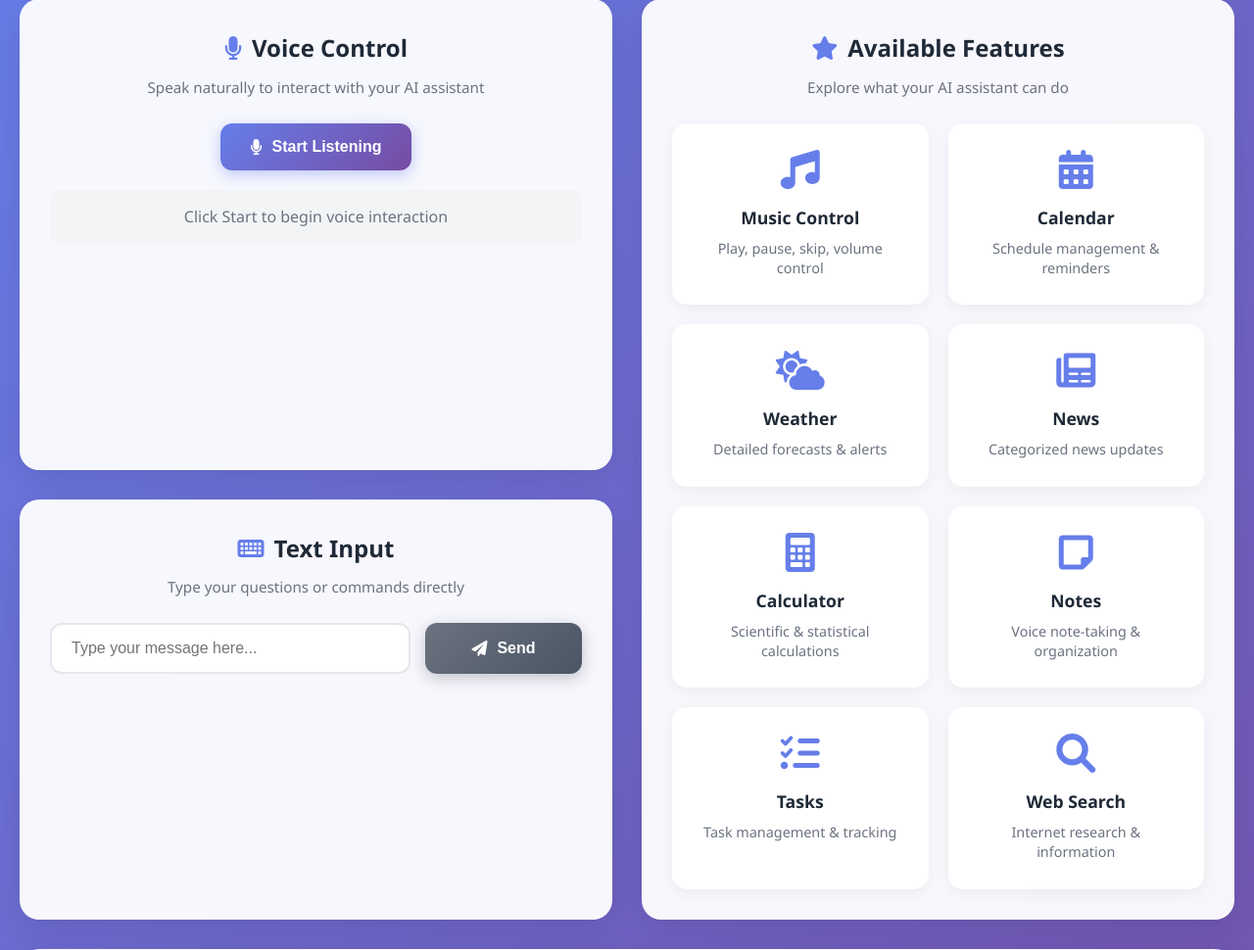
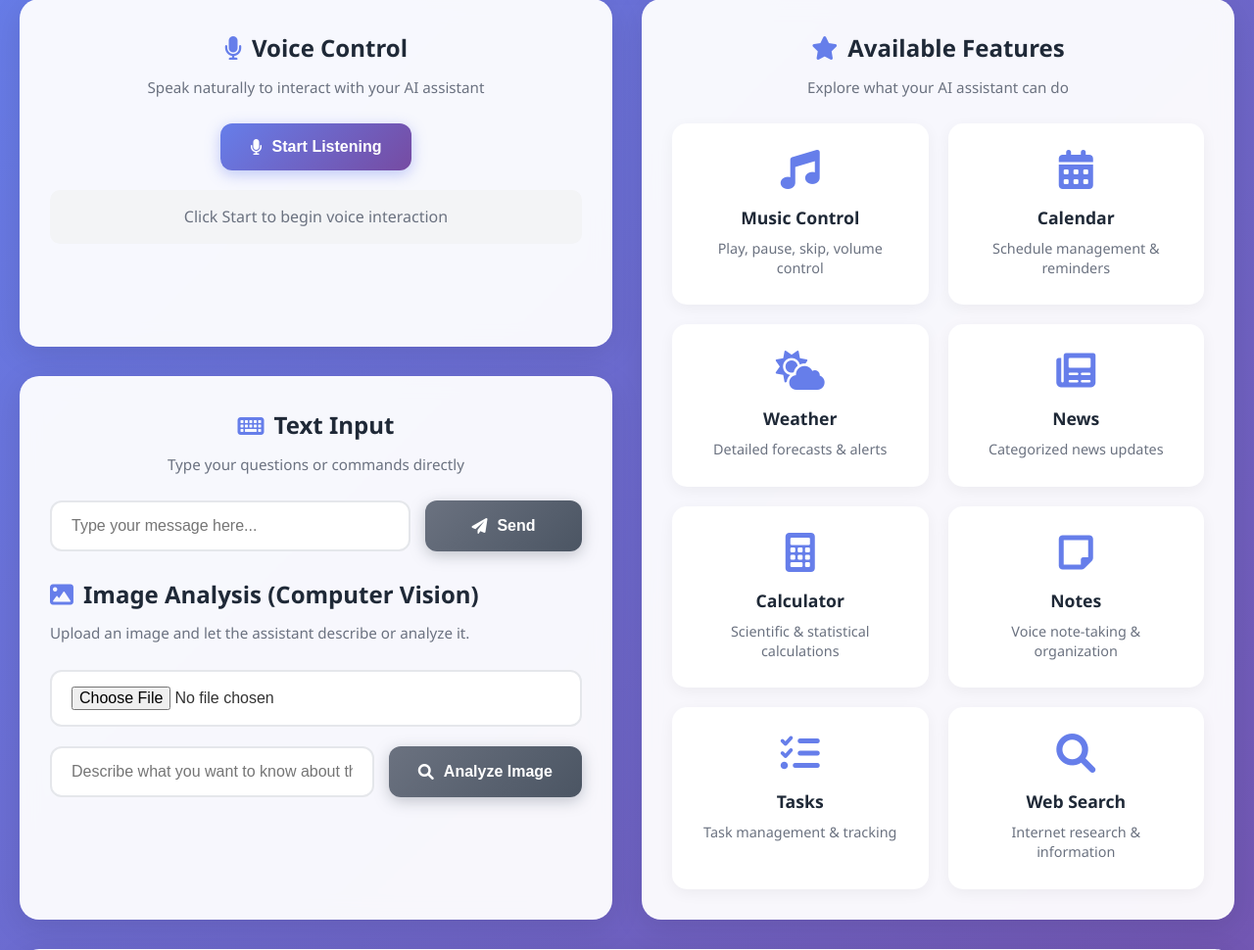
Before and after one commit to faizanarshad/Voice_Chatbot, a Flask app: page / in a window 1280 px wide. Shown: the part 144-1114 px from the top of the page at 98% size. Run offline with Flask 3, Linux system fonts and the light colour scheme.

Commit message:
add computer vision image analysis endpoint and UI
Co-authored-by: Cursor <cursoragent@cursor.com>

```diff
--- a/requirements.txt
+++ b/requirements.txt
@@ -20,3 +20,4 @@ pygame==2.6.1
 pyobjc-framework-Cocoa
 pyobjc-framework-Quartz
 pydub==0.25.1
+Pillow==10.4.0
--- a/src/voice_chatbot/core/app.py
+++ b/src/voice_chatbot/core/app.py
@@ -525,6 +525,39 @@ def test_feature(feature):
         logger.error(f"Error testing feature {feature}: {e}")
         return jsonify({'error': str(e)}), 500
 
+
+@app.route('/api/analyze-image', methods=['POST'])
+def analyze_image():
+    """
+    Analyze an uploaded image with the active LLM (OpenAI vision recommended).
+    Expects multipart/form-data with:
+      - image: file
+      - prompt: optional text prompt (defaults to generic description request)
+    """
+    try:
+        if 'image' not in request.files:
+            return jsonify({'status': 'error', 'message': 'No image file provided'}), 400
+
+        image_file = request.files['image']
+        if image_file.filename == '':
+            return jsonify({'status': 'error', 'message': 'Empty filename for image upload'}), 400
+
+        prompt = request.form.get('prompt', 'Describe this image in detail.')
+        image_bytes = image_file.read()
+
+        if not image_bytes:
+            return jsonify({'status': 'error', 'message': 'Uploaded image is empty'}), 400
+
+        response_text = chatbot.nlp_engine.analyze_image(image_bytes, prompt)
+
+        return jsonify({
+            'status': 'success',
+            'response': response_text
+        })
+    except Exception as e:
+        logger.error(f"Error analyzing image: {e}")
+        return jsonify({'status': 'error', 'message': str(e)}), 500
+
 if __name__ == '__main__':
     app.run(
         debug=Config.DEBUG,
--- a/web/static/js/app.js
+++ b/web/static/js/app.js
@@ -17,6 +17,10 @@ const voiceStatus = document.getElementById('voiceStatus');
 const statusText = document.getElementById('status-text');
 const statusDot = document.getElementById('status-dot');
 const conversation = document.getElementById('conversation');
+// Computer vision elements
+const imageInput = document.getElementById('imageInput');
+const imagePromptInput = document.getElementById('imagePrompt');
+const analyzeImageBtn = document.getElementById('analyzeImageBtn');
 
 // Feature cards
 const featureCards = document.querySelectorAll('.feature-card');
@@ -36,6 +40,11 @@ function initializeApp() {
             sendTextMessage();
         }
     });
+
+    // Image analysis (computer vision)
+    if (analyzeImageBtn) {
+        analyzeImageBtn.addEventListener('click', analyzeImage);
+    }
 
     // Add feature card interactions
     featureCards.forEach(card => {
@@ -290,6 +299,51 @@ function addMessage(sender, content) {
     }
 }
 
+// Image analysis / computer vision
+function analyzeImage() {
+    if (!imageInput || !imageInput.files || imageInput.files.length === 0) {
+        showNotification('Please select an image first.', 'error');
+        return;
+    }
+
+    const file = imageInput.files[0];
+    const prompt = (imagePromptInput && imagePromptInput.value.trim())
+        ? imagePromptInput.value.trim()
+        : 'Describe this image and list any important objects you see.';
+
+    // Show in conversation that the user sent an image
+    addMessage('user', `🖼️ Sent an image.\n\nPrompt: ${prompt}`);
+
+    const formData = new FormData();
+    formData.append('image', file);
+    formData.append('prompt', prompt);
+
+    updateStatus('processing', 'Analyzing image...');
+
+    fetch('/api/analyze-image', {
+        method: 'POST',
+        body: formData
+    })
+        .then(response => response.json())
+        .then(data => {
+            if (data.status === 'success') {
+                addMessage('bot', data.response || 'I analyzed the image, but did not get a detailed response.');
+                showNotification('Image analyzed successfully.', 'success');
+            } else {
+                const msg = data.message || 'Failed to analyze image.';
+                addMessage('bot', msg);
+                showNotification(msg, 'error');
+            }
+            updateStatus('ready', 'Ready');
+        })
+        .catch(error => {
+            console.error('Error analyzing image:', error);
+            addMessage('bot', 'Sorry, I encountered an error while analyzing the image.');
+            showNotification('Error analyzing image.', 'error');
+            updateStatus('ready', 'Ready');
+        });
+}
+
 function formatMessage(content) {
     // Convert markdown-like formatting to HTML
     return content
--- a/web/templates/index.html
+++ b/web/templates/index.html
@@ -64,6 +64,30 @@
                     <button id="sendBtn" class="btn btn-secondary">
                         <i class="fas fa-paper-plane"></i>
                         Send
+                    </button>
+                </div>
+
+                <!-- Computer Vision / Image Analysis -->
+                <div class="section-header" style="margin-top: 25px; text-align: left;">
+                    <h2 style="justify-content: flex-start;">
+                        <i class="fas fa-image"></i> Image Analysis (Computer Vision)
+                    </h2>
+                    <p>Upload an image and let the assistant describe or analyze it.</p>
+                </div>
+
+                <div class="text-input-container">
+                    <input type="file" id="imageInput" accept="image/*" class="text-input">
+                </div>
+                <div class="text-input-container">
+                    <input
+                        type="text"
+                        id="imagePrompt"
+                        placeholder="Describe what you want to know about the image (optional)..."
+                        class="text-input"
+                    >
+                    <button id="analyzeImageBtn" class="btn btn-secondary">
+                        <i class="fas fa-search"></i>
+                        Analyze Image
                     </button>
                 </div>
             </section>
```
Also changed, not shown: src/voice_chatbot/services/nlp_engine.py (+72 -0 lines).
